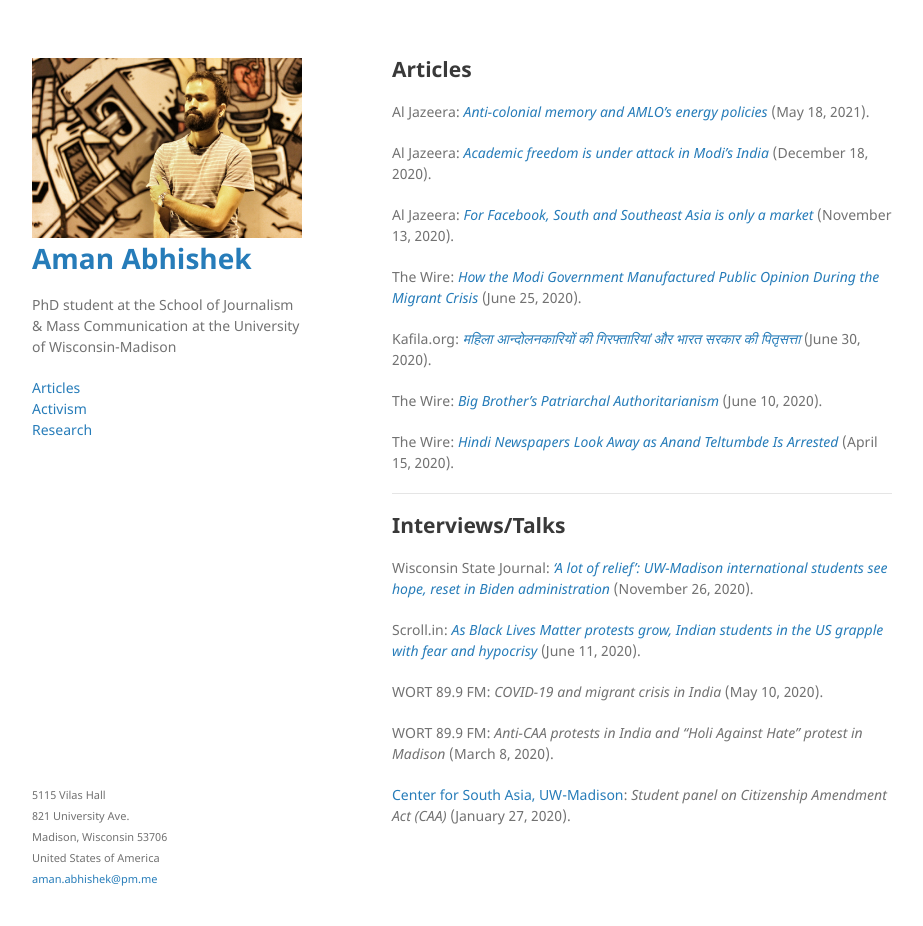
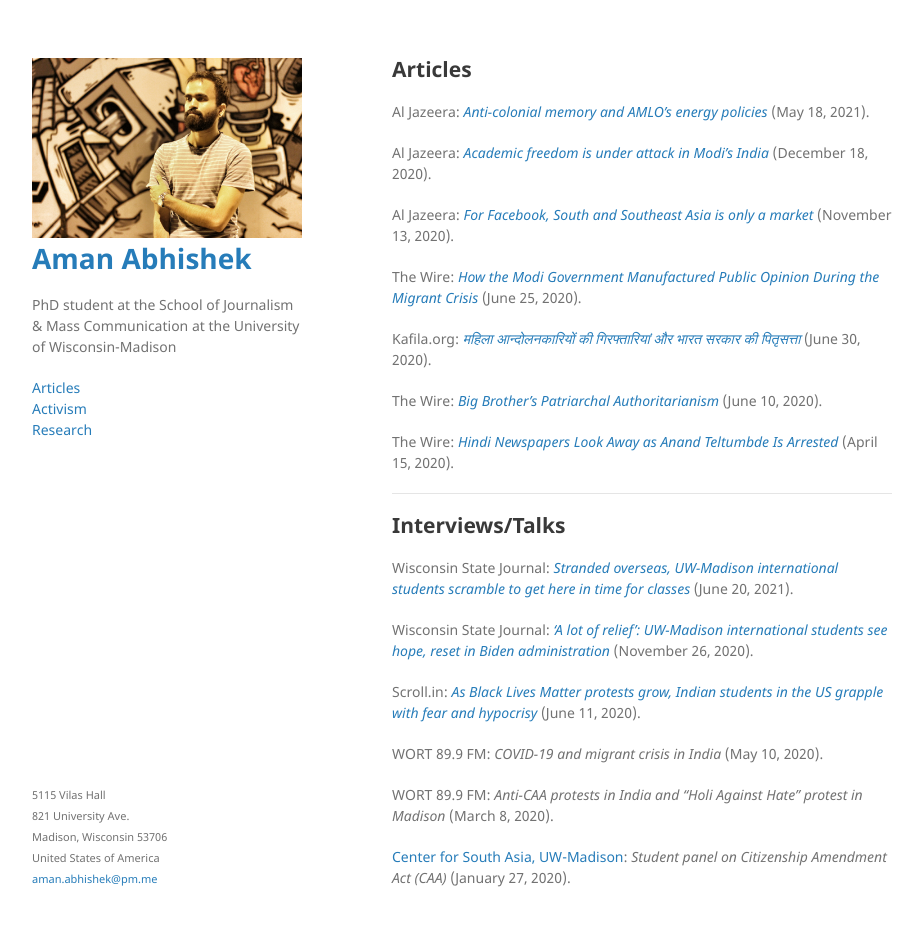
Before and after one commit to aman-abhishek/aman-abhishek.github.io, a Jekyll site: the page built from articles.md, in a window 1280 px wide and 958 px high. Shown: the top 926 px of the window, without its empty margins (178-1101 px from the left). Built offline with Jekyll 4.4.1, drawn with Linux system fonts in a browser that asks for light colours; our own code applies the rules of GitHub Pages for plain Markdown files.

Commit message:
wsj visa-covid article

```diff
--- a/articles.md
+++ b/articles.md
@@ -22,6 +22,8 @@ The Wire: [_Hindi Newspapers Look Away as Anand Teltumbde Is Arrested_](https://
 
 ## Interviews/Talks
 
+Wisconsin State Journal: [_Stranded overseas, UW-Madison international students scramble to get here in time for classes_](https://madison.com/wsj/news/local/education/university/stranded-overseas-uw-madison-international-students-scramble-to-get-here-in-time-for-classes/article_5c42c7a9-3424-5730-be71-7f82166cdabd.html#utm_source=madison.com&utm_campaign=%2Femail-updates%2Fwsj-news&utm_medium=PostUp&utm_content=29f8bdda96abc36f77fefc4f80d80427a0c45f1e) (June 20, 2021).
+
 Wisconsin State Journal: [_'A lot of relief': UW-Madison international students see hope, reset in Biden administration_](https://madison.com/wsj/news/local/education/university/a-lot-of-relief-uw-madison-international-students-see-hope-reset-in-biden-administration/article_c284f9d3-e16c-5393-9187-2a41e37b37eb.html) (November 26, 2020).
 
 Scroll.in: [_As Black Lives Matter protests grow, Indian students in the US grapple with fear and hypocrisy_](https://scroll.in/article/964202/as-black-lives-matter-protests-grow-indian-students-in-the-us-grapple-with-fear-and-hypocrisy) (June 11, 2020).
```
